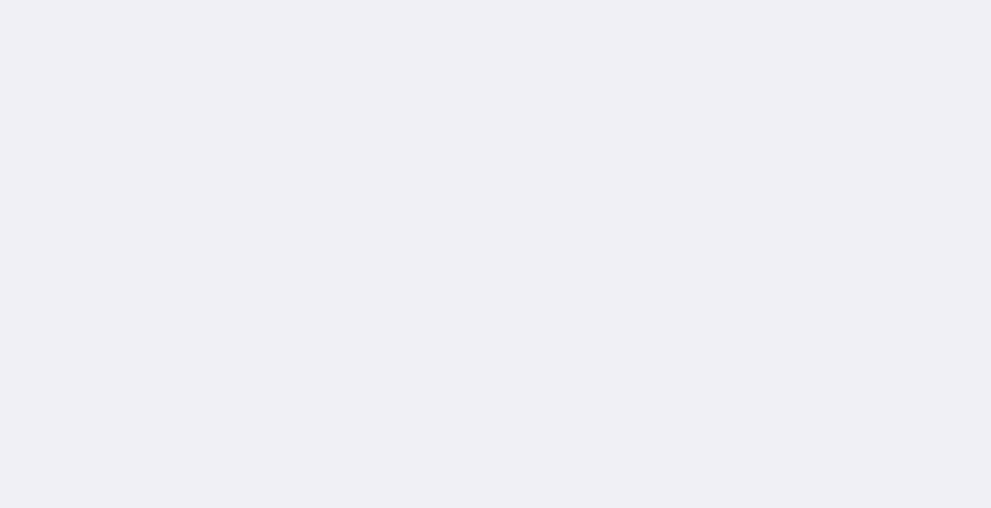
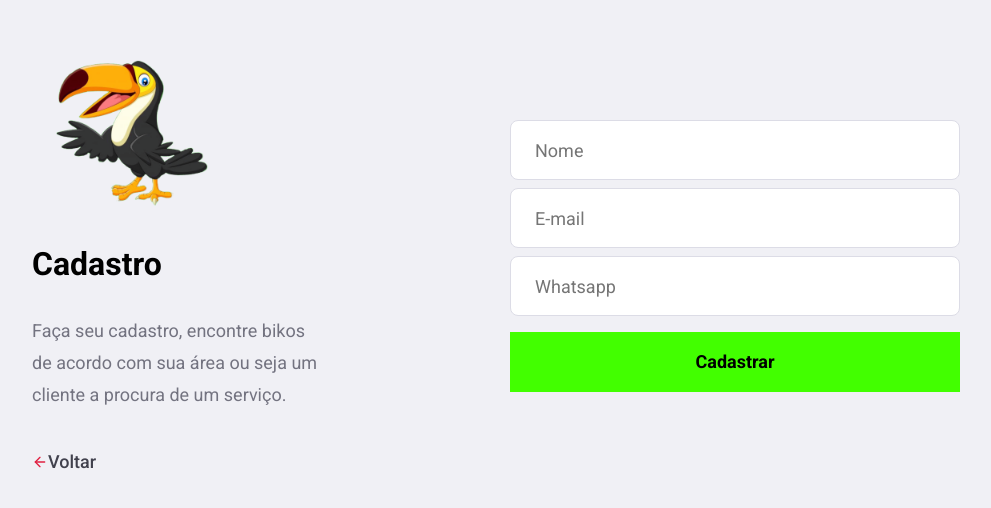
Before and after one commit to BIKOS-APP/bikos-frontend, a React (Create React App) app: page /register in a window 1280 px wide. Shown: the part 148-656 px from the top of the page, without its empty margins (144-1135 px from the left). Built offline with nearby package versions, Linux system fonts and the light colour scheme.

Commit message:
added register page

```diff
--- a/src/pages/Logon/index.js
+++ b/src/pages/Logon/index.js
@@ -21,7 +21,7 @@
             localStorage.setItem('userId', id);
             localStorage.setItem('userName,', response.data.name);
 
-            history.push('profile');
+            history.push('/profile');
         } catch (error) {
             alert("Falha ao login, tente novamente.");
         }
--- /dev/null
+++ b/src/pages/Register/index.js
@@ -0,0 +1,74 @@
+import React, {useState} from 'react';
+import { Link, useHistory} from 'react-router-dom';
+import { FiArrowLeft } from 'react-icons/fi';
+import logoImg from '../../assets/logo.png';
+
+import api from '../../services/api';
+
+import './styles.css';
+
+export default function Register(){
+    const [name, setName] = useState('');
+    const [email, setEmail] = useState('');
+    const [whatsapp, setWhatsapp] = useState('');
+
+
+    const history = useHistory();
+
+    async function handleRegister(e){
+        e.preventDefault();
+
+        const data = {
+            name,
+            email,
+            whatsapp,
+        };
+
+        try {
+            const response = await api.post('users/new', data);
+            alert(`Seu ID de acesso: ${response.data.id}`);
+
+            history.push('/');
+        } catch (err) {
+            alert('Erro no cadastro, tente novamente.');
+        }
+    }
+
+    return(
+        <div className="register-container">
+
+            <div className="content">
+                <section>
+                    <img src={logoImg} alt="Bikos"/>
+                    <h1>Cadastro</h1>
+                    <p>Faça seu cadastro, encontre bikos de acordo com sua área ou seja um cliente a procura de um serviço.</p>
+                    <Link className="back-link" to="/">
+                        <FiArrowLeft size={16} color="#E02041"/>
+                        Voltar
+                    </Link>
+                </section>
+                <form onSubmit={handleRegister}>
+                    <input
+                    placeholder="Nome"
+                    value={name}
+                    onChange={e => setName(e.target.value)}
+                    />
+                    <input
+                    type="email"
+                    placeholder="E-mail"
+                    value={email}
+                    onChange={e => setEmail(e.target.value)}
+                    />
+                    <input
+                    placeholder="Whatsapp"
+                    value={whatsapp}
+                    onChange={e => setWhatsapp(e.target.value)}
+                    />
+                    <button className="button" type="submit">Cadastrar</button>
+
+                </form>
+            </div>
+    </div>
+
+    );
+}
--- /dev/null
+++ b/src/pages/Register/styles.css
@@ -0,0 +1,57 @@
+.register-container{
+    width: 100%;
+    max-width: 1120px;
+    height: 100vh;
+    margin: 0 auto;
+
+    display: flex;
+    align-items: center;
+    justify-content: center;
+}
+
+.register-container .content{
+    width: 100%;
+    padding: 96px;
+    background: #f0f0f5;
+    box-shadow: 0 0 100px rba(0, 0, 0, 0.1);
+    border-radius: 8px;
+    display: flex;
+    justify-content: space-between;
+    align-items: center;
+}
+
+.register-container .content section {
+    max-width: 290px;
+}
+
+.register-container .content section h1{
+    margin: 10px 0 32px;
+    font-size: 32px;
+}
+
+.register-container .content section p{
+    font-size: 18px;
+    color: #737380;
+    line-height: 32px;
+}
+
+.register-container .content section img{
+    max-width: 200px;
+}
+
+.register-container .content form {
+    width: 100%;
+    max-width: 450px;
+}
+
+.register-container .content form input {
+    margin-top: 8px;
+}
+
+.register-container .content form.input-group{
+    display: flex;
+}
+
+.register-container .content form.input-group input + input{
+    margin-left: 8px;
+}
--- a/src/routes.js
+++ b/src/routes.js
@@ -2,12 +2,14 @@
 import { BrowserRouter, Route, Switch } from 'react-router-dom';
 
 import Logon from './pages/Logon';
+import Register from './pages/Register';
 
 export default function Routes(){
     return (
         <BrowserRouter>
             <Switch>
                 <Route path="/" exact component={Logon}/>
+                <Route path="/register" component={Register}/>
             </Switch>
         </BrowserRouter>
     );
--- a/src/services/api.js
+++ b/src/services/api.js
@@ -1,7 +1,7 @@
 import axios from "axios";
 
 const api = axios.create({
-    baseURL : 'http://localhost:3000'
+    baseURL : 'http://localhost:3333'
 });
 
 export default api;
```
